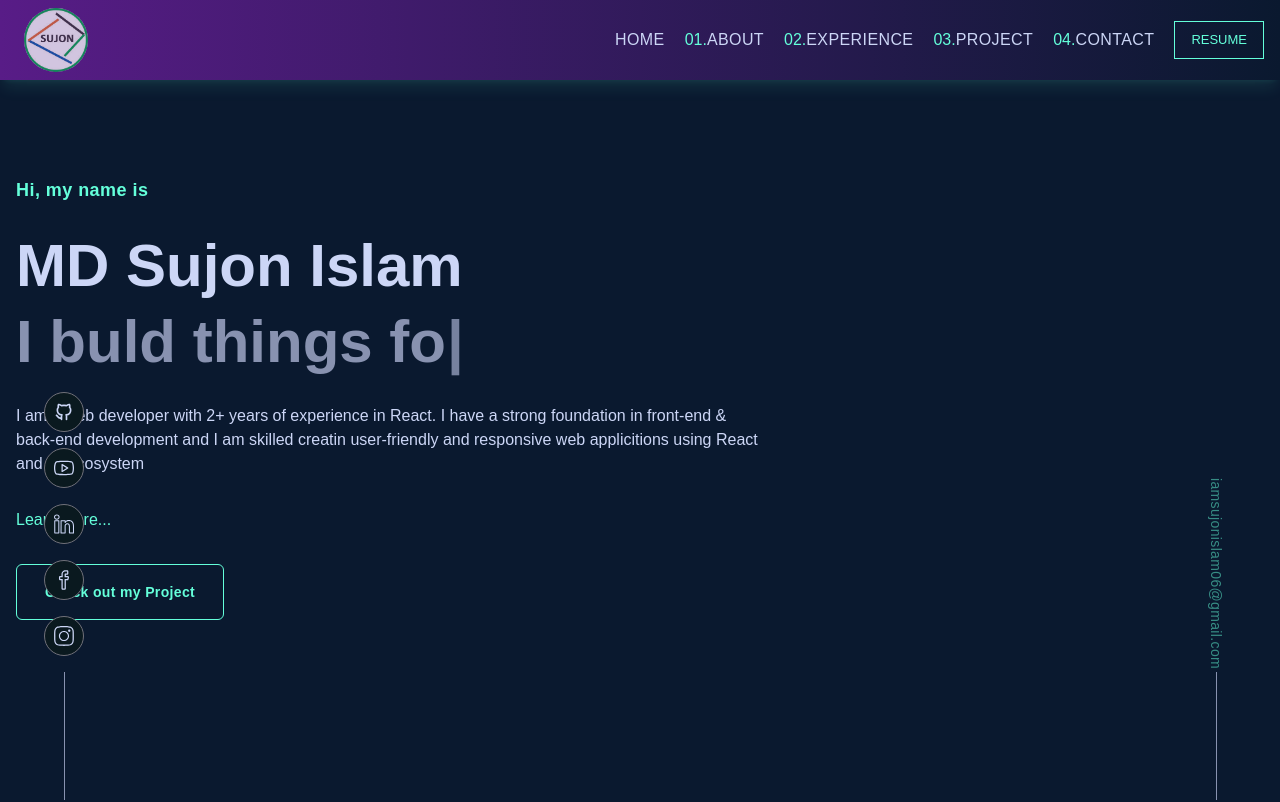
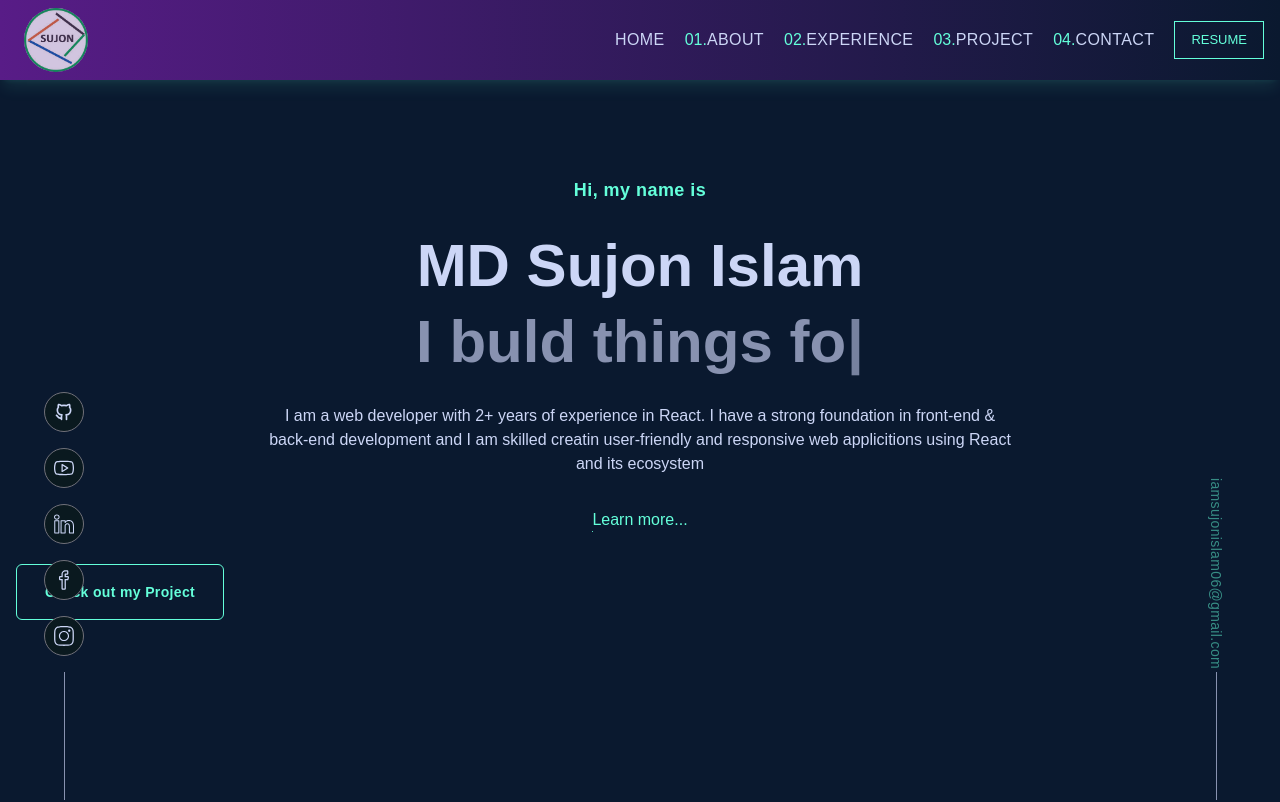
Before and after one commit to i-am-sujon-islam/MD-Sujon-Islam, a React (Vite) app: page / in a window 1280 px wide. Shown: the top 802 px of the page. Built offline with nearby package versions, Linux system fonts and the light colour scheme.

Commit message:
update banner part. text align center

```diff
--- a/src/ui/Banner.jsx
+++ b/src/ui/Banner.jsx
@@ -10,7 +10,7 @@ const Banner = () => {
   return (
     <Container
       id="home"
-      className="py-10 md:py-24 flex flex-col gap-4 lg:gap-8 md:px-10 xl:px-4"
+      className="py-10 md:py-24 flex flex-col gap-4 lg:gap-8 md:px-10 xl:px-4 text-center"
     >
       <motion.h3
         initial={{ y: 10, opacity: 0 }}
@@ -37,7 +37,7 @@ const Banner = () => {
           />
         </span>
       </motion.h1>
-      <p className="lg:w-[60%]">
+      <p className="lg:w-[60%] mx-auto">
         I am a web developer with 2+ years of experience in React. I have a
         strong foundation in front-end & back-end development and I am skilled
         creatin user-friendly and responsive web applicitions using React and
--- a/src/ui/Header.jsx
+++ b/src/ui/Header.jsx
@@ -77,7 +77,7 @@ const Header = () => {
           <div
             ref={(node) => (ref.current = node)}
             onClick={handleClick}
-            className="absolute md:hidden top-0 right-0 w-full h-screen bg-black/50 flex flex-col items-end z-50"
+            className="absolute md:hidden top-0 right-0 w-full h-screen bg-black/80 flex flex-col items-end z-50"
           >
             <motion.div
               initial={{ x: 20, opacity: 0 }}
```
